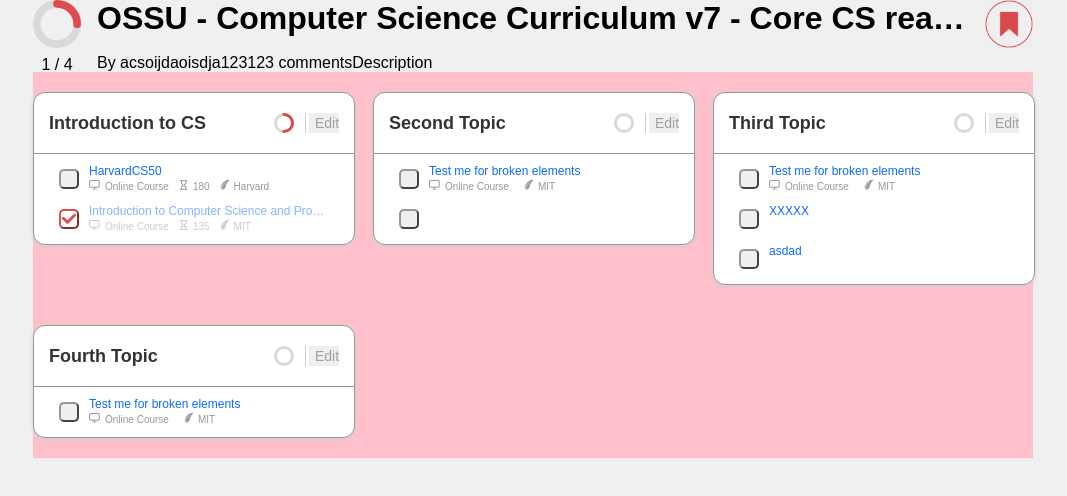
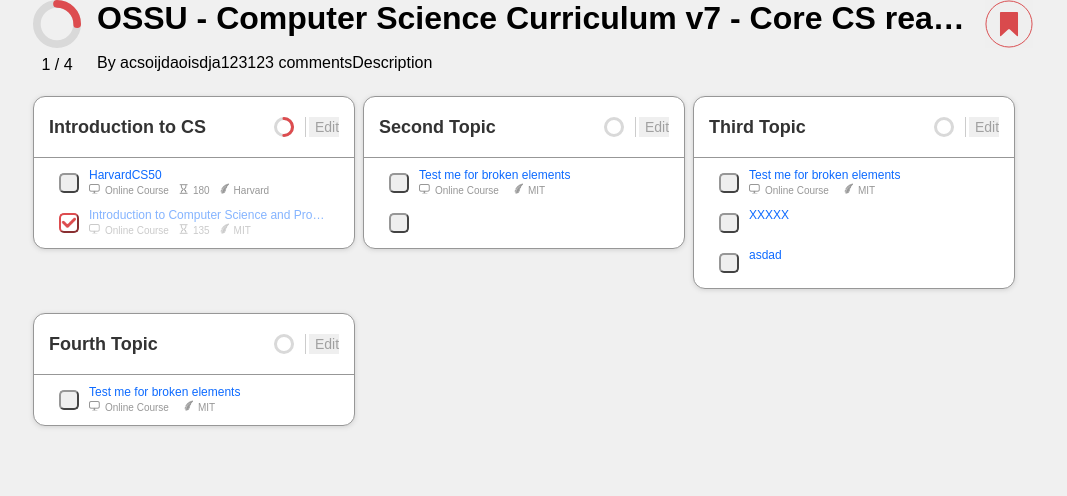
Before and after one commit to flfk/curriculum-tracker, a React (Create React App) app: page / in a window 1280 px wide. Shown: the top 496 px of the page, without its empty margins (107-1174 px from the left). Built offline with nearby package versions, Linux system fonts and the light colour scheme.

Commit message:
Refactored topic container UI using styled-components and flexbox

```diff
--- a/src/components/Curriculum.js
+++ b/src/components/Curriculum.js
@@ -13,6 +13,7 @@ import {
 import CurriculumModel from '../model/CurriculumModel.json';
 
 import '../styles/curriculum.css';
+import styled from 'styled-components';
 
 class Curriculum extends Component {
   constructor() {
@@ -115,12 +116,17 @@ class Curriculum extends Component {
     return (
       <div className="curriculum">
         {curriculumHeader}
-        <div className="topicsContainer">
+        <TopicsContainer>
           {topics}
-        </div>
+        </TopicsContainer>
       </div>
     );
   }
 }
 
+const TopicsContainer = styled.div`
+  display: flex;
+  flex-flow: row wrap;
+`;
+
 export default Curriculum;
--- a/src/components/CurriculumHeader.js
+++ b/src/components/CurriculumHeader.js
@@ -13,8 +13,8 @@ import {
 import iconExternalLink from '../icons/ExternalLinkIcon.png';
 import iconExpectedGrad from '../icons/ExpectedGraduationIcon.png';
 
-import iconIsNotBookmarked from '../icons/BookmarkIconUnselected.png';
-import iconIsBookmarked from '../icons/BookmarkIconSelected.png';
+import iconIsNotBookmarked from '../icons/BookmarkIconUnselected.svg';
+import iconIsBookmarked from '../icons/BookmarkIconSelected.svg';
 
 // background: url(${props => props.isBookmarked? iconIsBookmarked : iconIsNotBookmarked});
 
@@ -121,7 +121,7 @@ const BookmarkBtn = styled.button`
   height: 48px;
   padding: 0;
   border: none;
-  backgroud-color: Transparent;
+  backgroud-color: transparent;
   cursor: pointer;
 `;
 
--- a/src/styles/curriculum.css
+++ b/src/styles/curriculum.css
@@ -13,18 +13,3 @@
       padding: 0px;
     }
 }
-
-.topicsContainer {
-  display: grid;
-  grid-template-columns: repeat(3, 320px);
-  grid-column-gap: 20px;
-  grid-auto-rows: minmax(110px, auto);
-  /*grid-row-gap: 20px;*/
-
-  background-color: pink;
-
-  /*display: flex;
-  flex-direction: row;
-  flex-wrap: wrap;
-  justify-content: center;*/
-}
--- a/src/styles/topic.css
+++ b/src/styles/topic.css
@@ -5,7 +5,7 @@
   box-shadow: 0px 1px 5px #D0D0D0;
   width: 320px;
   position: relative;
-  margin: 20px 20px 20px 0px;
+  margin: 24px 8px 0 0;
 
   align-self: start;
 
```
Also changed, not shown: src/icons/BookmarkIconSelected.svg (added), src/icons/BookmarkIconUnselected.svg (added).
